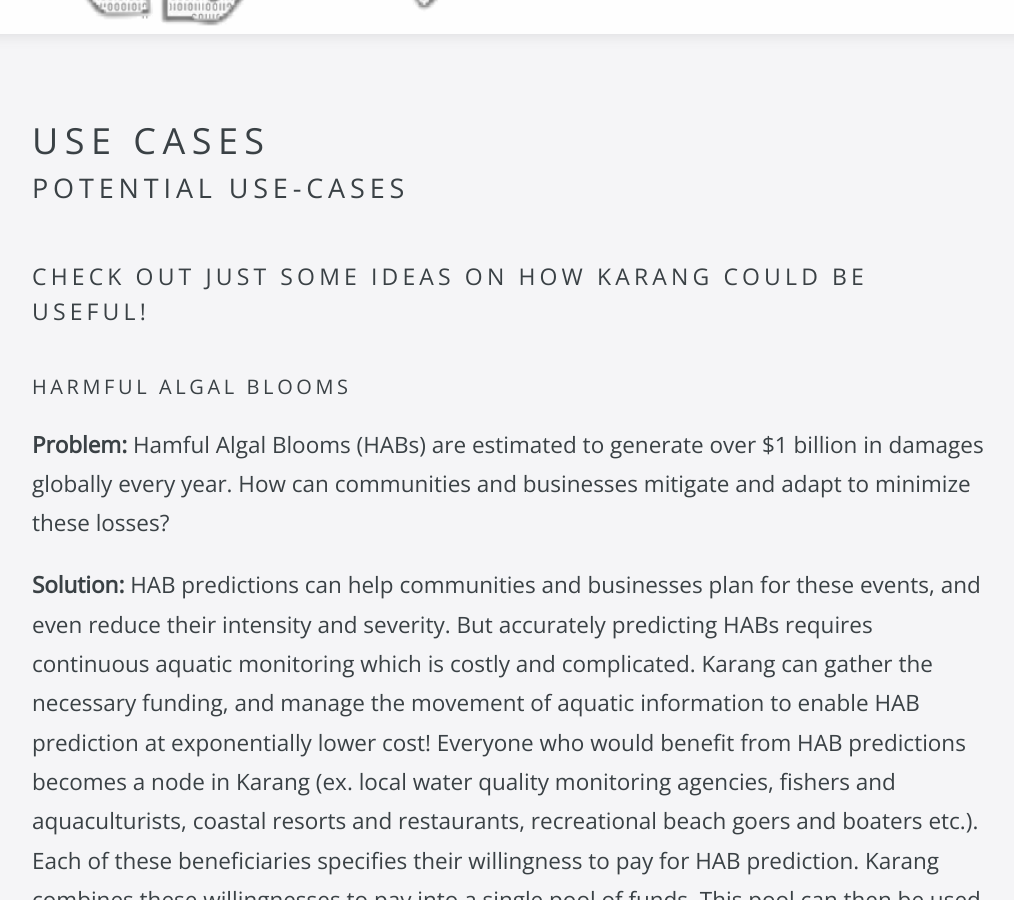
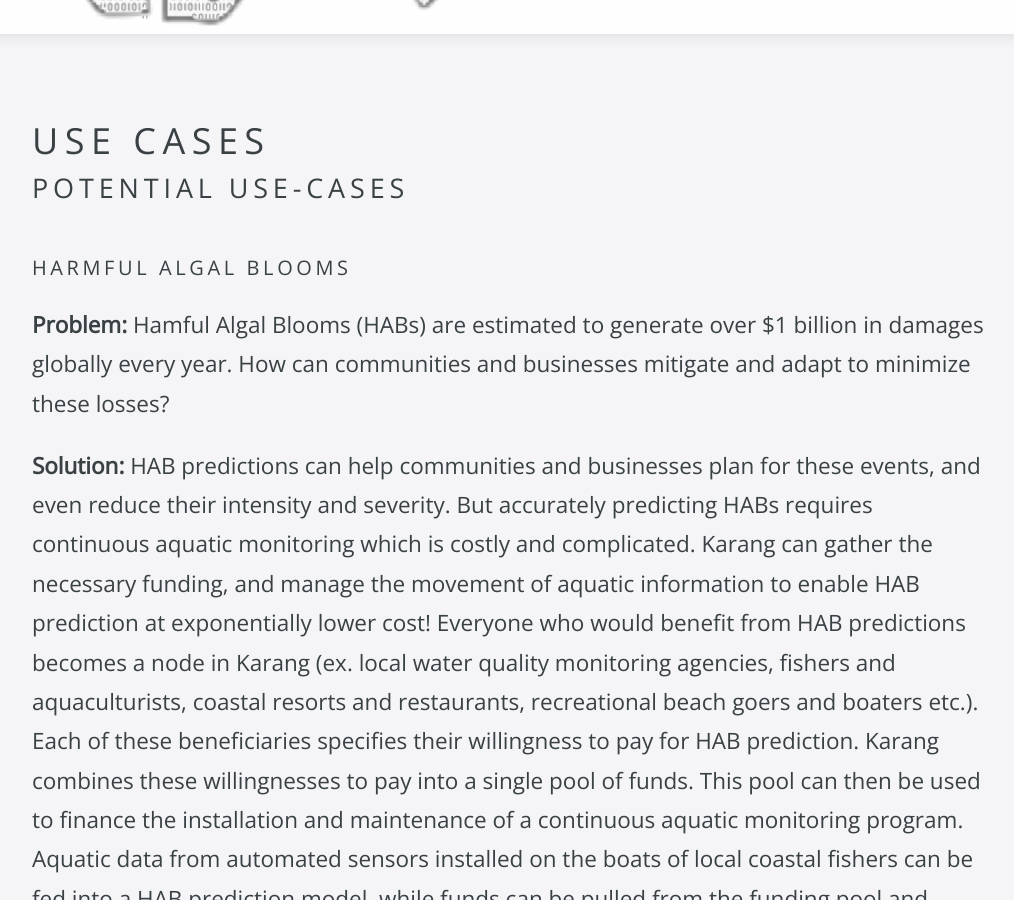
Before and after one commit to SSOATeam/website, a Jekyll site: the page built from use-cases/index.html, in a window 1280 px wide and 900 px high, scrolled down 386 px. Shown: the whole window, without its empty margins (128-1142 px from the left). Built offline with Jekyll 4.4.1, drawn with Linux system fonts in a browser that asks for light colours; nearby versions of some CDN libraries.

Commit message:
Remove redundant header.

```diff
--- a/use-cases/index.html
+++ b/use-cases/index.html
@@ -7,8 +7,6 @@
 navigation_order: 3
 ---
 <h3 id="potential-use-cases">Potential Use-Cases</h3>
-<h4 id="check-out-just-some-ideas-on-how-karang-could-be-useful-">Check out just some ideas on how Karang could be
-	useful!</h4>
 <h5 id="harmful-algal-blooms">Harmful algal blooms</h5>
 <p><strong>Problem:</strong> Hamful Algal Blooms (HABs) are estimated to generate over $1 billion in damages globally
 	every year. How can communities and businesses mitigate and adapt to minimize these losses?</p>
```
